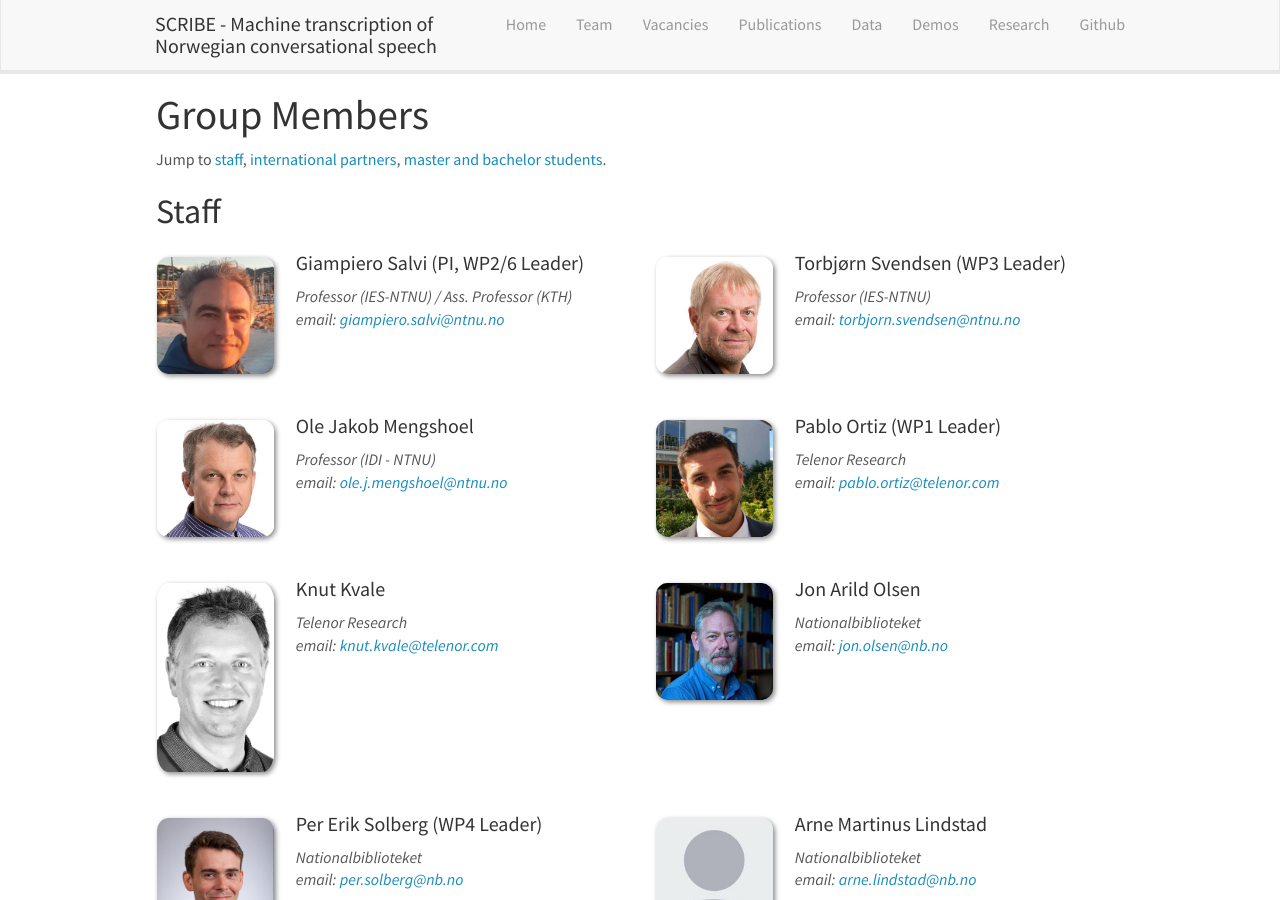
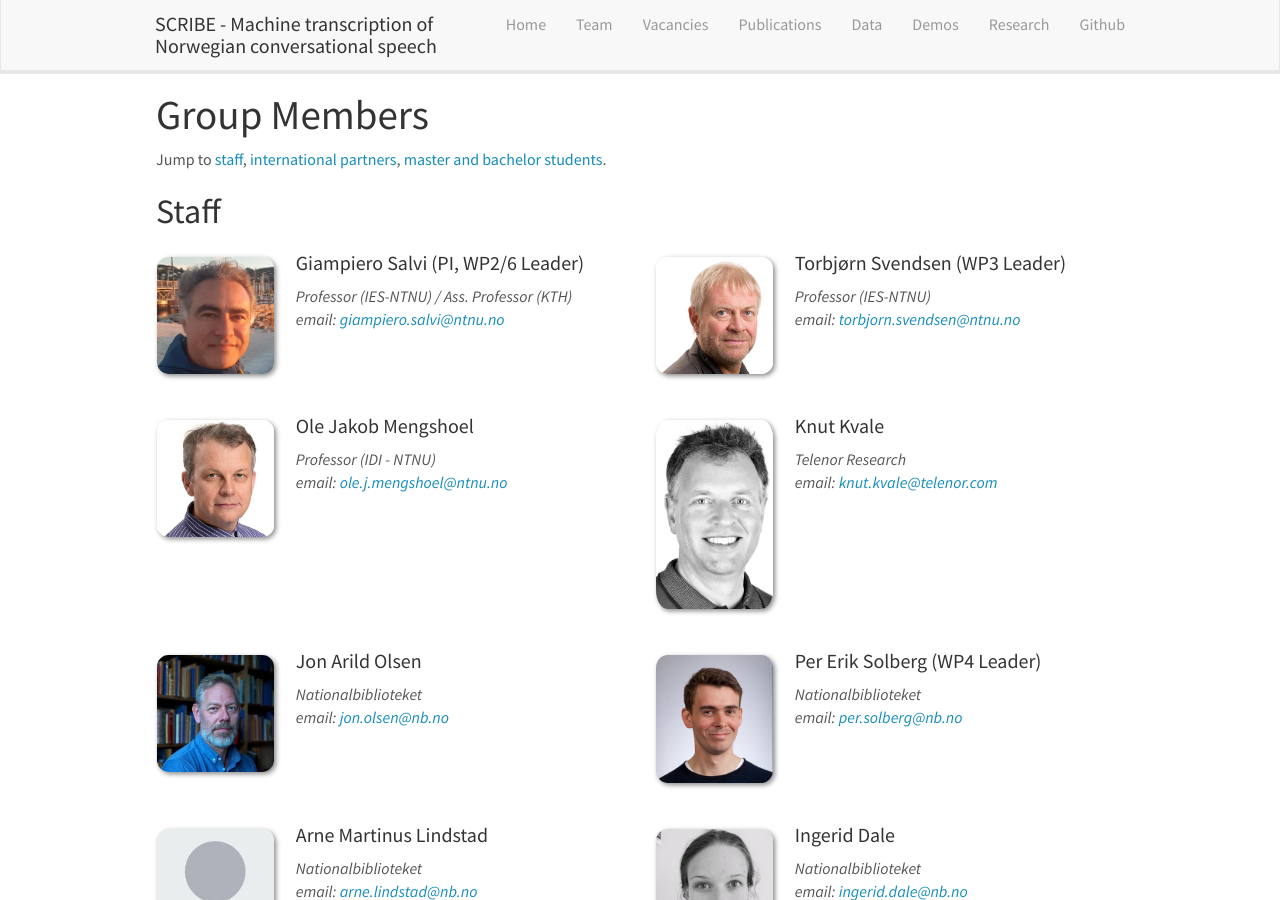
Before and after one commit to scribe-project/scribe-project.github.io, a Jekyll site: the page built from _pages/team.md, in a window 1280 px wide and 900 px high. Built offline with Jekyll 4.4.1, drawn with Linux system fonts in a browser that asks for light colours; nearby versions of some CDN libraries.

Commit message:
moved Pablo to alumni

```diff
--- a/_data/team_members.yml
+++ b/_data/team_members.yml
@@ -18,12 +18,6 @@
   email: ole.j.mengshoel@ntnu.no
   number_educ: 0
   education1: PhD XXX, University of Napoli
-
-- name: Pablo Ortiz (WP1 Leader)
-  photo: pablo.jpg
-  info: Telenor Research
-  email: pablo.ortiz@telenor.com
-  number_educ: 0
 
 - name: Knut Kvale
   photo: knut.jpg
```
